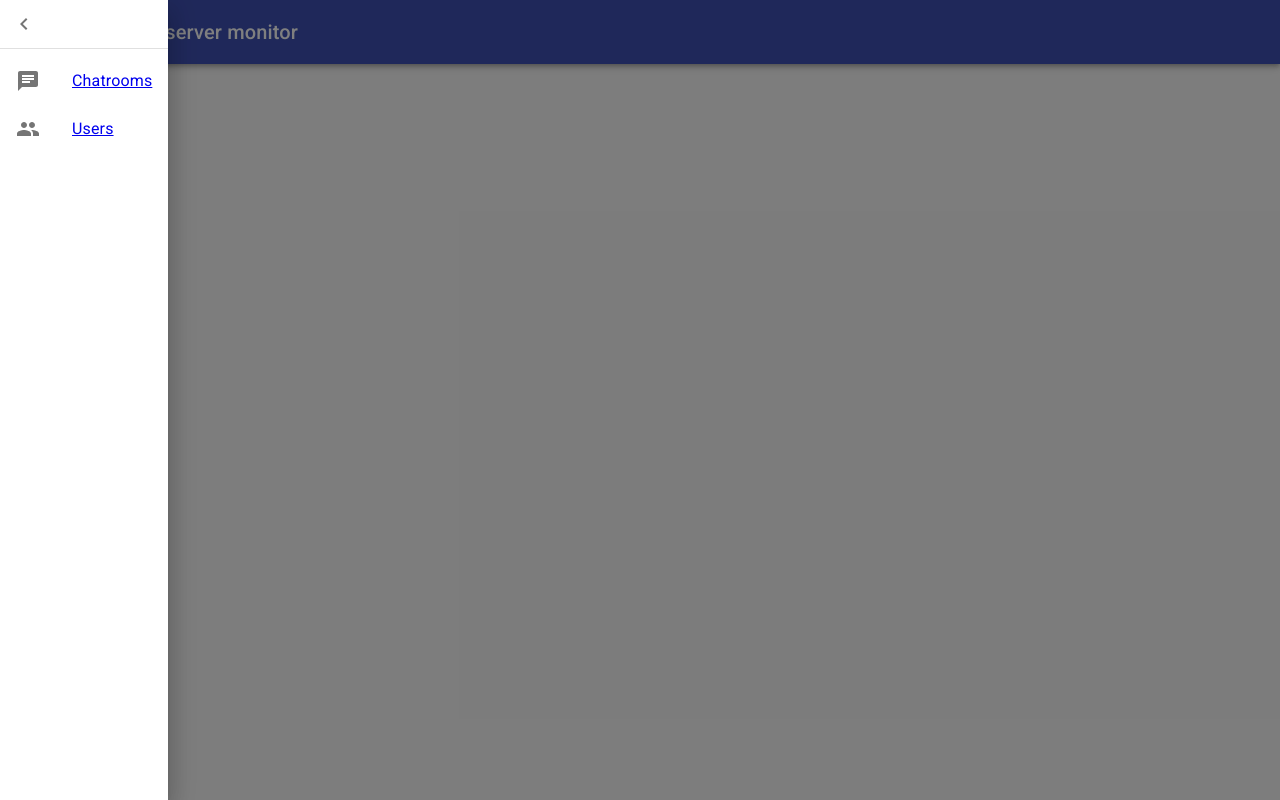
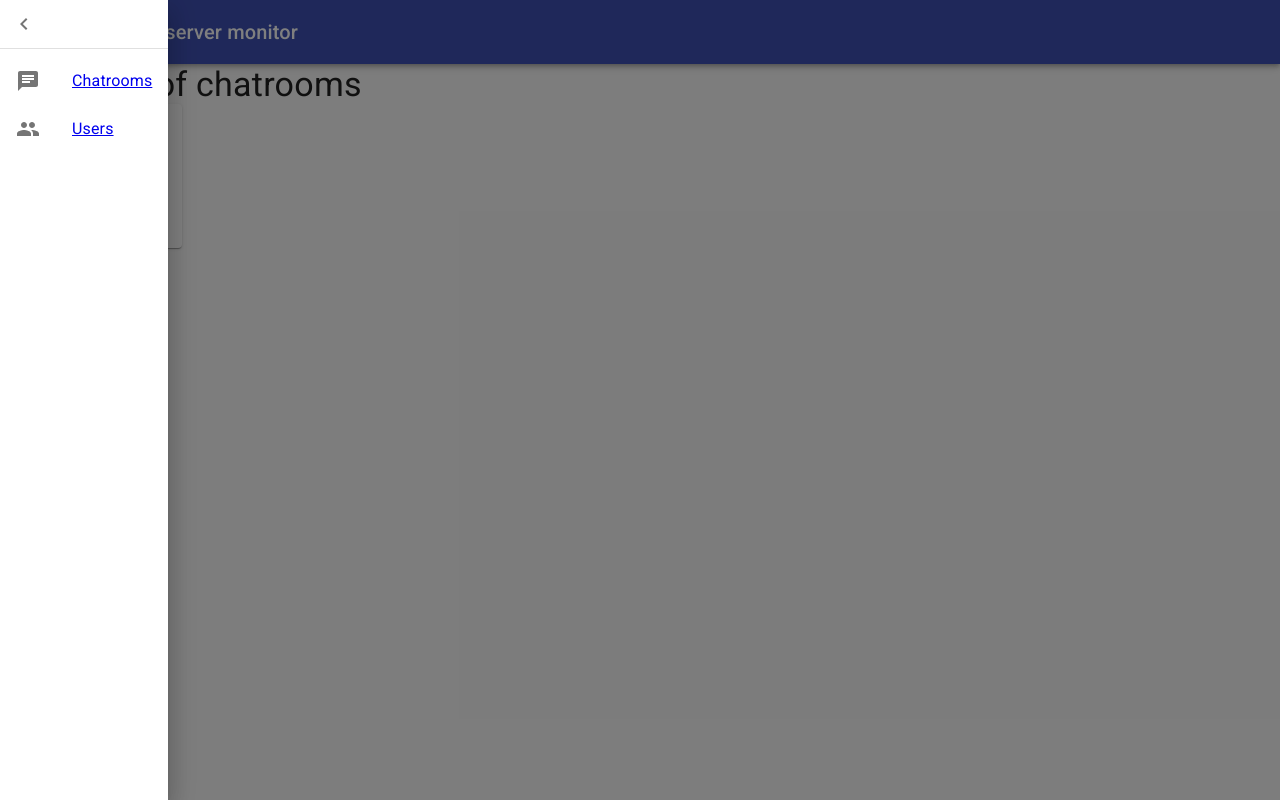
Before and after one commit to BSoD38/react-ci-tp, a React (Create React App) app: page / in a window 1280 px wide. Built offline with nearby package versions, Linux system fonts and the light colour scheme.

Commit message:
Write fake code for chatrooms

```diff
--- a/src/App.js
+++ b/src/App.js
@@ -8,7 +8,7 @@ import {
 import Chatrooms from "./pages/Chatrooms";
 import Users from "./pages/Users";
 import CssBaseline from '@material-ui/core/CssBaseline';
-import { AppBar, IconButton, Toolbar, Typography, Drawer, Divider, List, ListItem, ListItemIcon, ListItemText } from "@material-ui/core";
+import { AppBar, IconButton, Toolbar, Typography, Drawer, Divider, List, ListItem, ListItemIcon, ListItemText, Container } from "@material-ui/core";
 import MenuIcon from "@material-ui/icons/Menu";
 import ChevronLeftIcon from "@material-ui/icons/ChevronLeft";
 import UserIcon from "@material-ui/icons/People";
@@ -64,6 +64,7 @@ export default function App() {
         </List>
       </Drawer>
 
+      <Container>
         <Switch>
           <Route path="/users">
             <Users />
@@ -72,6 +73,7 @@ export default function App() {
             <Chatrooms />
           </Route>
         </Switch>
+      </Container>
     </Router>
   );
 }
--- a/src/pages/Chatrooms.jsx
+++ b/src/pages/Chatrooms.jsx
@@ -1,5 +1,48 @@
+import { Card, CardContent, makeStyles, Typography, Grid } from "@material-ui/core";
+import { useEffect, useState } from "react";
+
+const useStyle = makeStyles({
+    title: {
+        marginBottom: "10px"
+    }
+});
+
 const Chatrooms = () => {
-    return <h1>Salut</h1>;
+    const classes = useStyle();
+    const [chatrooms, setChatrooms] = useState([]);
+    const updateChatrooms = () => {
+        setChatrooms(["test"]);
+    };
+
+    useEffect(() => {
+        updateChatrooms();
+        const intervalUpdate = setInterval(() => {
+            updateChatrooms();
+        }, 2000);
+        return () => {
+            clearInterval(intervalUpdate);
+        };
+    }, []);
+
+    return (
+        <>
+            <Typography component="h1" variant="h4" className={classes.title}>
+                Number of chatrooms
+            </Typography>
+            <Grid container spacing="3">
+                <Card>
+                    <CardContent>
+                        <Typography variant="h6">
+                            127.0.0.1:4567
+                        </Typography>
+                        <Typography variant="h2" align="center">
+                            {chatrooms.length}
+                        </Typography>
+                    </CardContent>
+                </Card>
+            </Grid>
+        </>
+    );
 }
 
 export default Chatrooms;
```
Lines whose indentation alone changed are shown as unchanged.
